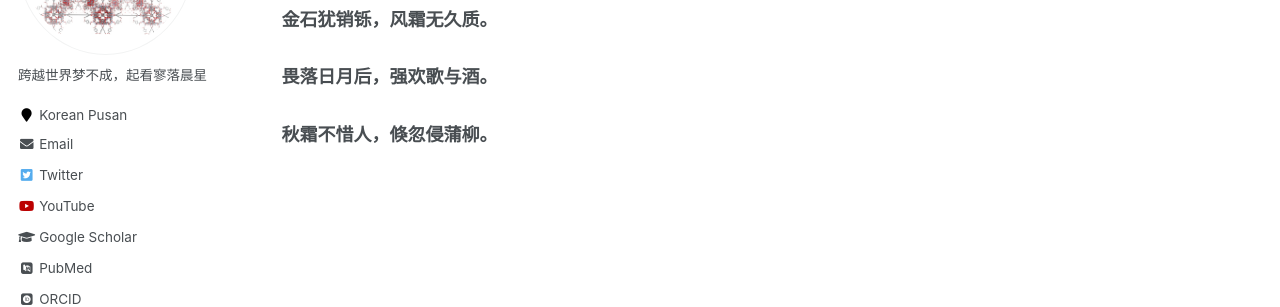
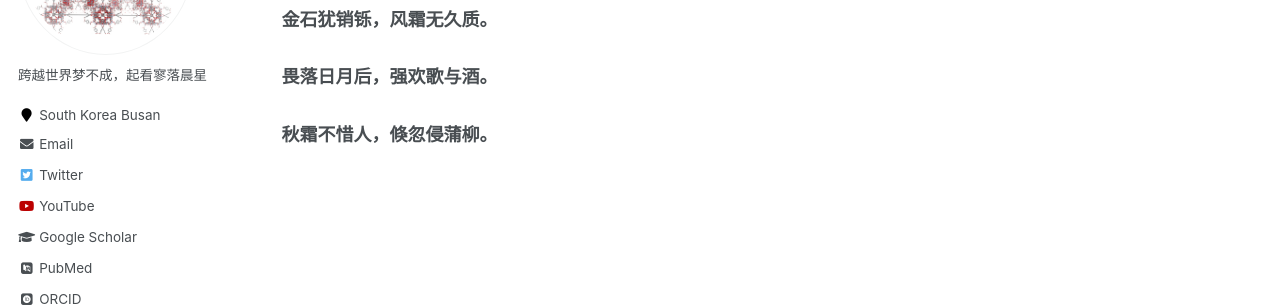
Before and after one commit to sxm13/ZGBshenxiaomoCV.github.io, a Jekyll site: the page built from _pages/about.md, in a window 1280 px wide. Shown: the part 245-552 px from the top of the page. Built offline with Jekyll 4.4.1, drawn with Linux system fonts in a browser that asks for light colours; some web fonts are replaced.

Commit message:
Update _config.yml

```diff
--- a/_config.yml
+++ b/_config.yml
@@ -74,7 +74,7 @@ author:
   name             : #"sxm.png"
   avatar           : "sxm.png"
   bio              : "跨越世界梦不成，起看寥落晨星"
-  location         : "Korean Pusan"
+  location         : "South Korea Busan"
   employer         :
   pubmed           : "https://www.scopus.com/authid/detail.uri?authorId=57213424571"
   googlescholar    : "https://scholar.google.com/citations?view_op=list_works&hl=zh-CN&user=zVPFmVIAAAAJ"
```
